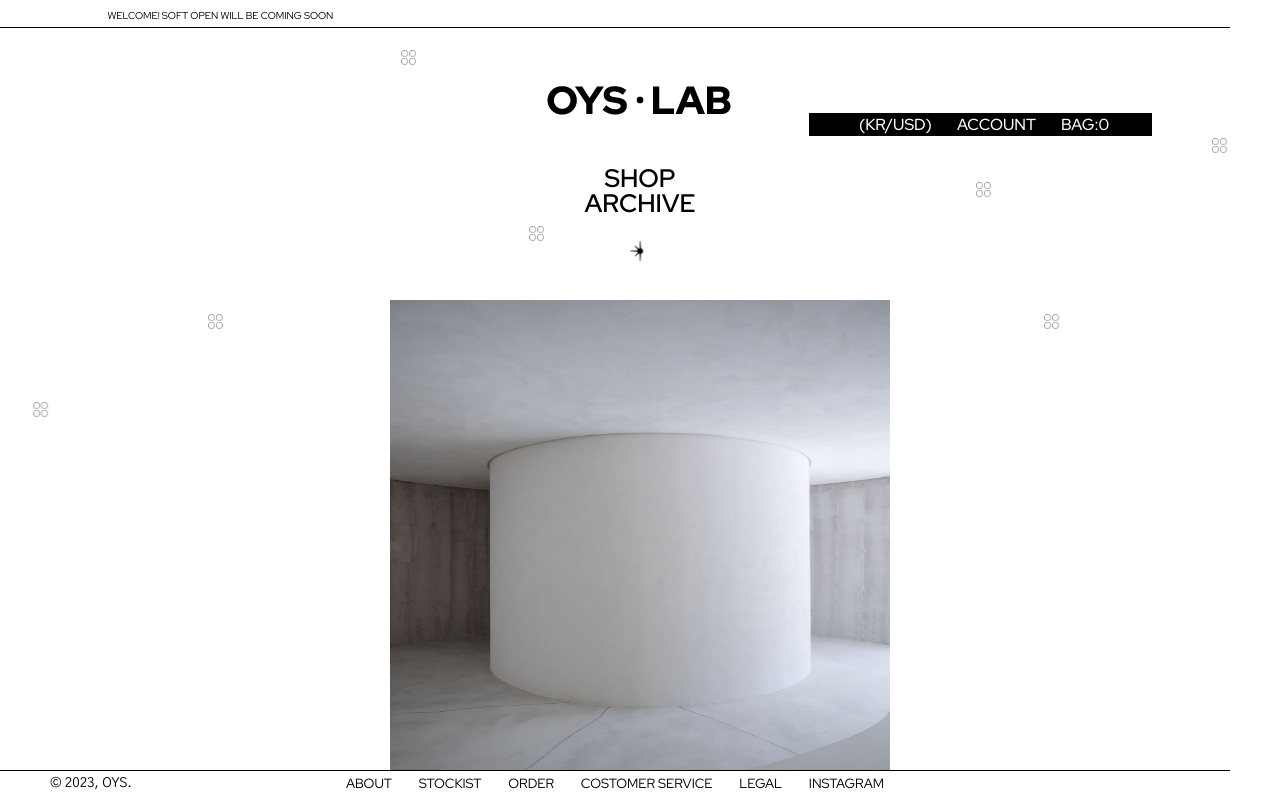
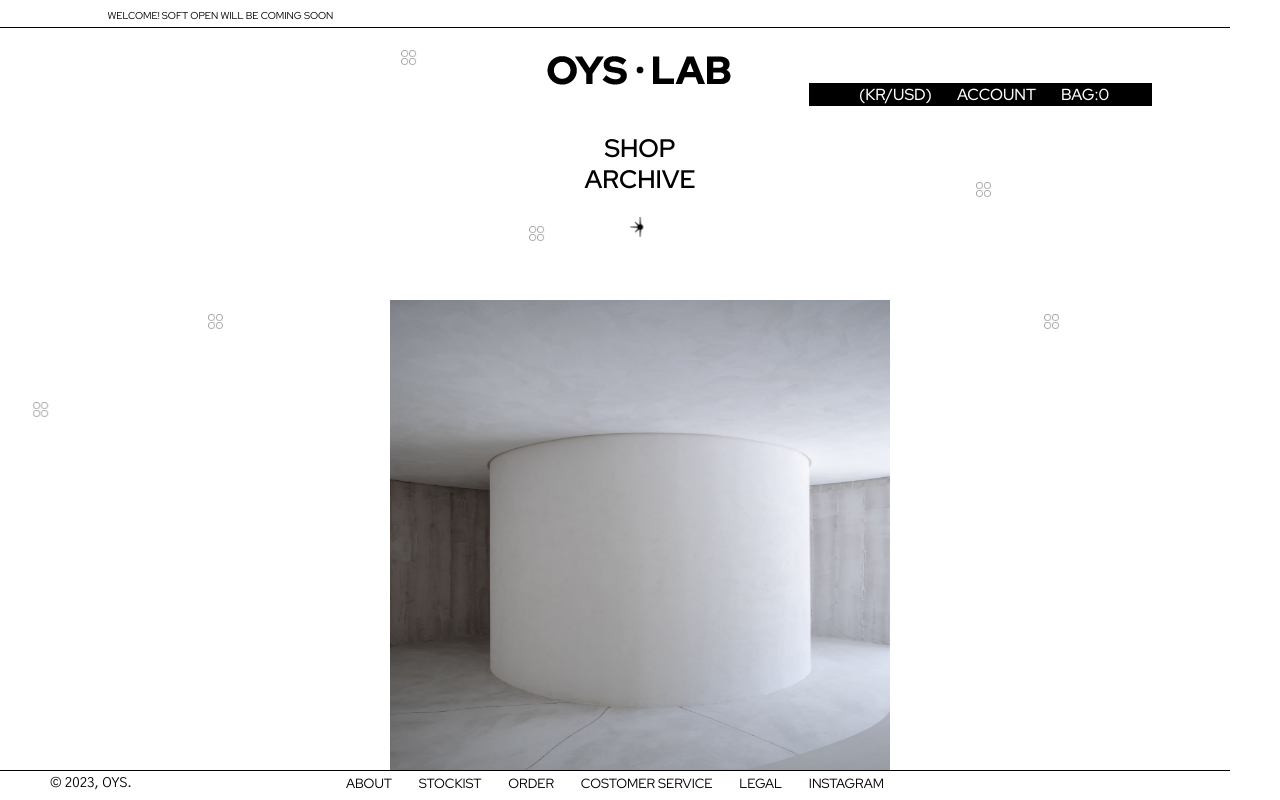
Before and after one commit to OYS-LAB/frontend, a Next.js app: page / in a window 1280 px wide. Built offline with nearby package versions, Linux system fonts and the light colour scheme.

Commit message:
update: dark Mode flake 색 변경 및 기타 에러 수정

```diff
--- a/src/atoms/colorMode.ts
+++ b/src/atoms/colorMode.ts
@@ -1,35 +1,77 @@
 import { atom } from 'recoil';
 
-export type ColorMode = 'LIGHT' | 'DARK';
+export type ColorModeState = 'LIGHT' | 'DARK';
 
-export interface ColorState {
-  mode: ColorMode;
-  backgroundColor1: string;
-  textColor1: string;
-  borderColor: string;
-  backgroundColor2: string; // cart background
-  textColor2: string; //cart color
-}
-
-export const LIGHT_COLOR: ColorState = {
-  mode: 'LIGHT',
-  backgroundColor1: '#fff',
-  textColor1: '#000',
-  borderColor: '#000',
-  backgroundColor2: '#000',
-  textColor2: '#fff',
+export type ColorStateMap = {
+  [key in ColorModeState]: {
+    backgroundColor1: '#fff' | '#000';
+    backgroundColor2: '#000' | '#fff';
+    textColor1: '#000' | '#fff';
+    textColor2: '#fff' | '#000';
+    borderColor: '#000' | '#fff';
+    flakeColor: 'images/icon-dark-flake.png' | 'images/icon-light-flake.png';
+  };
 };
 
-export const DARK_COLOR: ColorState = {
-  mode: 'DARK',
-  backgroundColor1: '#000',
-  textColor1: '#fff',
-  borderColor: '#fff',
-  backgroundColor2: '#fff',
-  textColor2: '#000',
+export const colorStateMap: ColorStateMap = {
+  LIGHT: {
+    backgroundColor1: '#fff',
+    backgroundColor2: '#000',
+    textColor1: '#000',
+    textColor2: '#fff',
+    borderColor: '#000',
+    flakeColor: 'images/icon-dark-flake.png',
+  },
+  DARK: {
+    backgroundColor1: '#000',
+    backgroundColor2: '#fff',
+    textColor1: '#fff',
+    textColor2: '#000',
+    borderColor: '#fff',
+    flakeColor: 'images/icon-light-flake.png',
+  },
 };
 
-export const colorState = atom<ColorState>({
-  key: 'colorState',
-  default: LIGHT_COLOR,
+export const colorModeState = atom<ColorModeState>({
+  key: 'colorModeState',
+  default: 'LIGHT',
 });
+
+// import { atom } from 'recoil';
+
+// export type ColorMode = 'LIGHT' | 'DARK';
+
+// export interface ColorState {
+//   mode: ColorMode;
+//   backgroundColor1: string;
+//   textColor1: string;
+//   borderColor: string;
+//   backgroundColor2: string; // cart background
+//   textColor2: string; //cart color
+//   flakeColor: string;
+// }
+
+// export const LIGHT_COLOR: ColorState = {
+//   mode: 'LIGHT',
+//   backgroundColor1: '#fff',
+//   textColor1: '#000',
+//   borderColor: '#000',
+//   backgroundColor2: '#000',
+//   textColor2: '#fff',
+//   flakeColor: 'images/icon-dark-flake.png',
+// };
+
+// export const DARK_COLOR: ColorState = {
+//   mode: 'DARK',
+//   backgroundColor1: '#000',
+//   textColor1: '#fff',
+//   borderColor: '#fff',
+//   backgroundColor2: '#fff',
+//   textColor2: '#000',
+//   flakeColor: 'images/icon-light-flake.png',
+// };
+
+// export const colorState = atom<ColorState>({
+//   key: 'colorState',
+//   default: LIGHT_COLOR,
+// });
--- a/src/components/layout/Flakes/index.tsx
+++ b/src/components/layout/Flakes/index.tsx
@@ -1,21 +1,21 @@
-import flakeLogo from 'images/icon-dark-flake.png';
+import useColorMode from 'hooks/useColorMode';
 
 import * as $ from './styles';
 
 const Flakes = () => {
+  const { flakeColor } = useColorMode();
   return (
     <$.Flakes aria-hidden="true">
       <$.Flake>
-        <$.FlakeIcon />
-        <$.FlakeIcon />
-        <$.FlakeIcon />
-        <$.FlakeIcon />
-        <$.FlakeIcon />
-        <$.FlakeIcon />
-        <$.FlakeIcon />
-        <$.FlakeIcon />
-        <$.FlakeIcon />
-        <$.FlakeIcon />
+        <$.FlakeIcon flakeColor={flakeColor} />
+        <$.FlakeIcon flakeColor={flakeColor} />
+        <$.FlakeIcon flakeColor={flakeColor} />
+        <$.FlakeIcon flakeColor={flakeColor} />
+        <$.FlakeIcon flakeColor={flakeColor} />
+        <$.FlakeIcon flakeColor={flakeColor} />
+        <$.FlakeIcon flakeColor={flakeColor} />
+        <$.FlakeIcon flakeColor={flakeColor} />
+        <$.FlakeIcon flakeColor={flakeColor} />
       </$.Flake>
     </$.Flakes>
   );
--- a/src/components/layout/Flakes/styles.ts
+++ b/src/components/layout/Flakes/styles.ts
@@ -1,6 +1,7 @@
 import styled, { keyframes } from 'styled-components';
-import flakeLogo from 'images/icon-dark-flake.png';
-
+interface IconProps {
+  flakeColor: string;
+}
 export const Flakes = styled.div`
   width: 100%;
 `;
@@ -40,8 +41,8 @@ const FlakeShake = keyframes`
   }
 `;
 
-export const FlakeIcon = styled(Icon)`
-  background-image: url('${flakeLogo.src}');
+export const FlakeIcon = styled(Icon)<IconProps>`
+  background-image: url(' ${({ flakeColor }) => flakeColor}');
   position: fixed;
   top: -10%;
   z-index: 9999;
--- a/src/components/main/HiddenMenu/styles.ts
+++ b/src/components/main/HiddenMenu/styles.ts
@@ -9,7 +9,7 @@ interface Props {
 const fadeInDown = keyframes`
 0% {
             opacity: 0;
-            transform: translate3d(0, -40%, 0);
+            transform: translate3d(0, -30%, 0);
         }
         to {
             opacity: 1;
--- a/src/components/main/MainHeader/styles.ts
+++ b/src/components/main/LogoCart/styles.ts
@@ -5,7 +5,6 @@ interface Props {
 }
 export const MainHeader = styled.section`
   text-align: center;
-  padding-top: 30px;
 `;
 export const Logo = styled.div`
   text-align: center;
@@ -15,7 +14,7 @@ export const CartSection = styled.div<Props>`
   float: right;
   width: 343px;
   height: 23px;
-  background-color: ${props => props.backgroundColor2};
+  background-color: ${({ backgroundColor2 }) => backgroundColor2};
   display: flex;
   top: -100px;
 
@@ -27,7 +26,7 @@ interface Cart {
   textColor2: string;
 }
 export const CartMenus = styled.ul<Cart>`
-  color: ${props => props.textColor2};
+  color: ${({ textColor2 }) => textColor2};
   font-size: 12pt;
   padding: 0 50px;
   display: flex;
--- a/src/components/main/ShopMenu/index.tsx
+++ b/src/components/main/ShopMenu/index.tsx
@@ -8,14 +8,18 @@ const HiddenMenu = () => {
 
   return (
     <$.ShopMenu>
-      <$.List height={height} display={display} contentDisplay={contentDisplay}>
-        <li onClick={handleToggle}>SHOP</li>
-        <li>
+      <$.Lists
+        height={height}
+        display={display}
+        contentDisplay={contentDisplay}
+      >
+        <$.List onClick={handleToggle}>SHOP</$.List>
+        <$.List>
           <$.Anchor textColor={textColor} href="/">
             ARCHIVE
           </$.Anchor>
-        </li>
-      </$.List>
+        </$.List>
+      </$.Lists>
     </$.ShopMenu>
   );
 };
--- a/src/components/main/ShopMenu/styles.ts
+++ b/src/components/main/ShopMenu/styles.ts
@@ -4,7 +4,7 @@ import Link from 'next/link';
 interface AnchorProps {
   textColor: string;
 }
-interface ListProps {
+interface ListsProps {
   height: string;
   display: string;
   contentDisplay: string;
@@ -13,7 +13,7 @@ interface ListProps {
 export const ShopMenu = styled.section`
   padding-bottom: 18px;
 `;
-export const List = styled.ul<ListProps>`
+export const Lists = styled.ul<ListsProps>`
   font-family: 'Red Hat Display', sans-serif;
   font-weight: 600;
   font-size: 19pt;
@@ -22,9 +22,14 @@ export const List = styled.ul<ListProps>`
     cursor: pointer;
   }
 `;
+export const List = styled.li`
+  &: nth-child(1) {
+    padding-bottom: 6px;
+  }
+`;
 export const Anchor = styled(Link)<AnchorProps>`
   font-family: 'Red Hat Display', sans-serif;
   font-weight: 600;
   font-size: 19pt;
-  color: ${props => props.textColor};
+  color: ${({ textColor }) => textColor};
 `;
--- a/src/components/main/index.tsx
+++ b/src/components/main/index.tsx
@@ -1,12 +1,12 @@
 import * as $ from './Main.styles';
-import MainHeader from './MainHeader';
+import LogoCart from './LogoCart';
 import Menu from './Menu';
 import Contents from './Contents';
 
 const Main = () => {
   return (
     <$.Wrap>
-      <MainHeader />
+      <LogoCart />
       <Menu />
       <Contents />
     </$.Wrap>
--- a/src/hooks/useColorMode.ts
+++ b/src/hooks/useColorMode.ts
@@ -1,20 +1,39 @@
 import { useRecoilState } from 'recoil';
-import { colorState, LIGHT_COLOR, DARK_COLOR } from 'atoms/colorMode';
+// import { colorState, LIGHT_COLOR, DARK_COLOR } from 'atoms/colorMode';
+import { colorModeState, colorStateMap } from 'atoms/colorMode';
 
 const useColorMode = () => {
-  const [color, setColor] = useRecoilState(colorState);
+  const [color, setColor] = useRecoilState(colorModeState);
 
   const handleToggle = () => {
-    setColor(color.mode === 'LIGHT' ? DARK_COLOR : LIGHT_COLOR);
+    setColor(color === 'LIGHT' ? 'DARK' : 'LIGHT');
   };
 
+  const isDark = color === 'LIGHT';
+
   return {
-    ...color,
+    ...colorStateMap[color],
+    isDark,
     handleToggle,
   };
 };
 
 export default useColorMode;
+
+// const useColorMode = () => {
+//   const [color, setColor] = useRecoilState(colorState);
+
+//   const handleToggle = () => {
+//     setColor(color.mode === 'LIGHT' ? DARK_COLOR : LIGHT_COLOR);
+//   };
+
+//   return {
+//     ...color,
+//     handleToggle,
+//   };
+// };
+
+// export default useColorMode;
 
 /**
 const useColorMode = () => {
```
Also changed, not shown: public/images/icon-light-flake.png (added), src/components/main/LogoCart/index.tsx (renamed from src/components/main/MainHeader/index.tsx).
